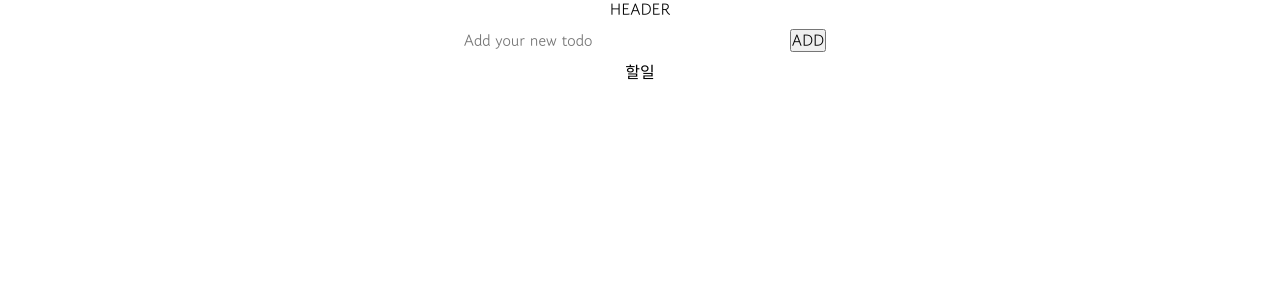
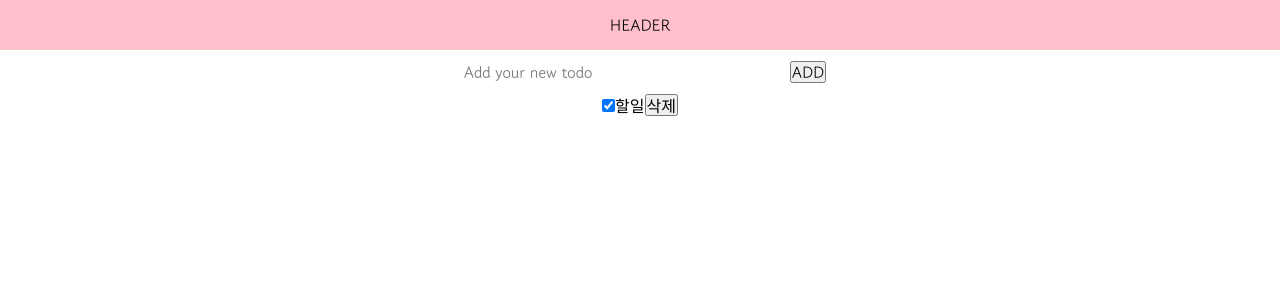
Before and after one commit to sunhwa508/AnotherTodo, a React (Create React App) app: page / in a window 1280 px wide. Shown: the top 300 px of the page. Built offline with nearby package versions, Linux system fonts and the light colour scheme.

Commit message:
✨[feat]header, item 컴포넌트 추가

```diff
--- a/src/App.tsx
+++ b/src/App.tsx
@@ -1,12 +1,12 @@
-import React from 'react';
 import './App.css';
 import { useSelector } from 'react-redux';
-import { AddTodoForm, TodoList, AppLayout } from './components';
-import { InitialTodosProps } from './store/reducers/todoReducer';
+import { InitialTodosProps } from 'store/reducers/todoReducer';
+import { InitialToastProps } from 'store/reducers/toastReducer';
+import { AddTodoForm, TodoList, AppLayout, Toast } from 'components';
 
 function App() {
   const todoReducer = useSelector((state: InitialTodosProps) => state);
-  console.log('data', todoReducer);
+  const { showToast } = useSelector((state: InitialToastProps) => state);
   // const dispatch = useDispatch();
 
   return (
--- a/src/components/AddTodoForm.tsx
+++ b/src/components/AddTodoForm.tsx
@@ -4,21 +4,27 @@ import { dateToString } from 'utils/commons';
 import { ITodo } from 'utils/types';
 import { useDispatch, useSelector } from 'react-redux';
 import { addTodoRequest } from 'store/actions/action';
-// import { InitialTodosProps } from 'store/reducers/todoReducer';
-import { Loader } from 'components';
+import { Loader, Toast } from 'components';
 
 const AddTodoForm = () => {
   const dispatch = useDispatch();
   const { addTodoLoading } = useSelector((state: any) => state.todoReducer);
+  const getRandomId = () => {
+    const array = new Uint32Array(1);
+    const randomId = window.crypto.getRandomValues(array);
+    return String(randomId[0]);
+  };
+
   const [inputValue, setInputValue] = useState<ITodo>({
-    id: '123',
-    content: '123',
-    isCheck: true,
+    id: getRandomId(),
+    content: '',
+    isCheck: false,
     createdAt: dateToString(new Date()),
   });
 
   const handleChange = (event: React.ChangeEvent<HTMLInputElement>) => {
-    setInputValue({ ...inputValue, [event.target.name]: event.target.value });
+    const { name, value } = event.target;
+    setInputValue({ ...inputValue, content: value });
   };
 
   const inputRef = useRef<HTMLInputElement>(null);
@@ -26,7 +32,7 @@ const AddTodoForm = () => {
     setInputValue({
       id: '',
       content: '',
-      isCheck: true,
+      isCheck: false,
       createdAt: dateToString(new Date()),
     });
     inputRef?.current?.focus();
@@ -43,7 +49,7 @@ const AddTodoForm = () => {
       <Form onSubmit={handleSubmit}>
         <FormInput
           ref={inputRef}
-          type="content"
+          value={inputValue.content}
           name="content"
           placeholder="Add your new todo"
           onChange={(event) => handleChange(event)}
--- a/src/components/Header.tsx
+++ b/src/components/Header.tsx
@@ -1,7 +1,17 @@
 import React from 'react';
+import styled from 'styled-components';
 
+const Wrapper = styled.div`
+  display: flex;
+  justify-content: center;
+  align-items: center;
+  background-color: pink;
+  height: 50px;
+  display: fixed;
+  width: 100vw;
+`;
 const Header = () => {
-  return <div>HEADER</div>;
+  return <Wrapper>HEADER</Wrapper>;
 };
 
 export { Header };
--- a/src/components/TodoItem.tsx
+++ b/src/components/TodoItem.tsx
@@ -1,10 +1,51 @@
+import { useState } from 'react';
 import { ITodo } from 'utils/types';
+import styled from 'styled-components';
+import { useDispatch, useSelector } from 'react-redux';
+import { removeTodoRequest } from 'store/actions/action';
+import { Loader } from 'components';
 
+const Wrapper = styled.div``;
 interface Props {
   todo: ITodo;
 }
 const TodoItem = ({ todo }: Props) => {
-  return <div>{todo.content}</div>;
+  const dispatch = useDispatch();
+  const { removeTodoLoading } = useSelector((state: any) => state.todoReducer);
+  const [inputValue, setInputValue] = useState<ITodo>({
+    id: todo.id,
+    content: todo.content,
+    isCheck: todo.isCheck,
+    createdAt: todo.createdAt,
+  });
+
+  const removeTodo = (data: ITodo) => {
+    dispatch(removeTodoRequest(data));
+  };
+  const onChange = (event: React.ChangeEvent<HTMLInputElement>) => {
+    const { name, checked } = event.target;
+    setInputValue({ ...inputValue, [name]: checked });
+  };
+
+  return (
+    <Wrapper>
+      <input
+        onChange={(e) => {
+          onChange(e);
+        }}
+        key={todo.id}
+        id={todo.id}
+        type="checkbox"
+        name="isCheck"
+        checked={inputValue.isCheck}
+      />
+      <label htmlFor={todo.id}>{todo.content}</label>
+      <button onClick={() => removeTodo(todo)} type="button">
+        삭제
+      </button>
+      {removeTodoLoading && <Loader />}
+    </Wrapper>
+  );
 };
 
 export { TodoItem };
--- a/src/components/index.ts
+++ b/src/components/index.ts
@@ -4,3 +4,4 @@ export { Loader } from './Loader';
 export { TodoList } from './TodoList';
 export { TodoItem } from './TodoItem';
 export { Header } from './Header';
+export { Toast } from './Toast';
```
Also changed, not shown: 2 other files (tests, documents, lock files or other folders).
